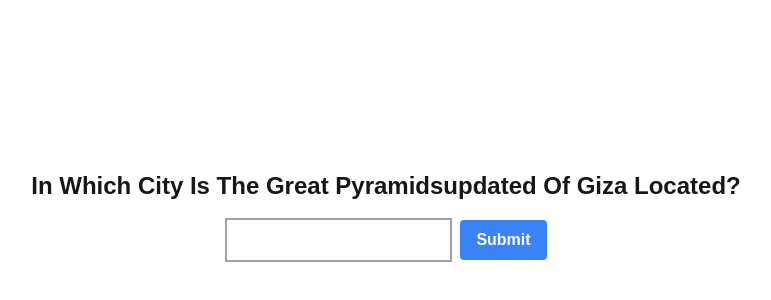
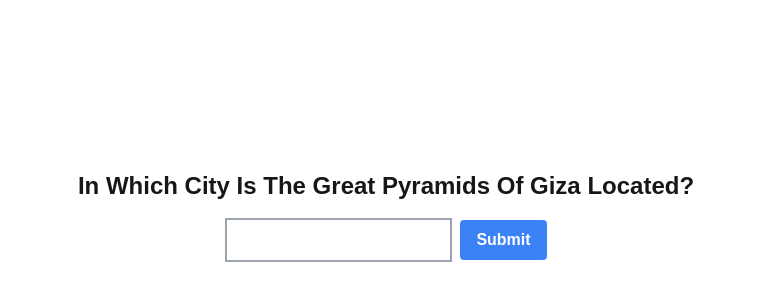
Before and after one commit to yash373/maths-gyanmela-webpages-qr-code, a Next.js app: page /wbq3 in a window 1280 px wide. Shown: the part 184-484 px from the top of the page, without its empty margins (254-1025 px from the left). Built offline with nearby package versions, Linux system fonts and the light colour scheme.

Commit message:
updated faulty questions

```diff
--- a/pages/wbq3.tsx
+++ b/pages/wbq3.tsx
@@ -3,7 +3,7 @@ import Question from '@/components/word-based-question/Question'
 
 const WBQ3 = () => {
   return (
-    <Question question='In which city is the great pyramidsupdated  of Giza located?' answer='Giza' />
+    <Question question='In which city is the great pyramids of Giza located?' answer='Giza' />
   )
 }
 
```
